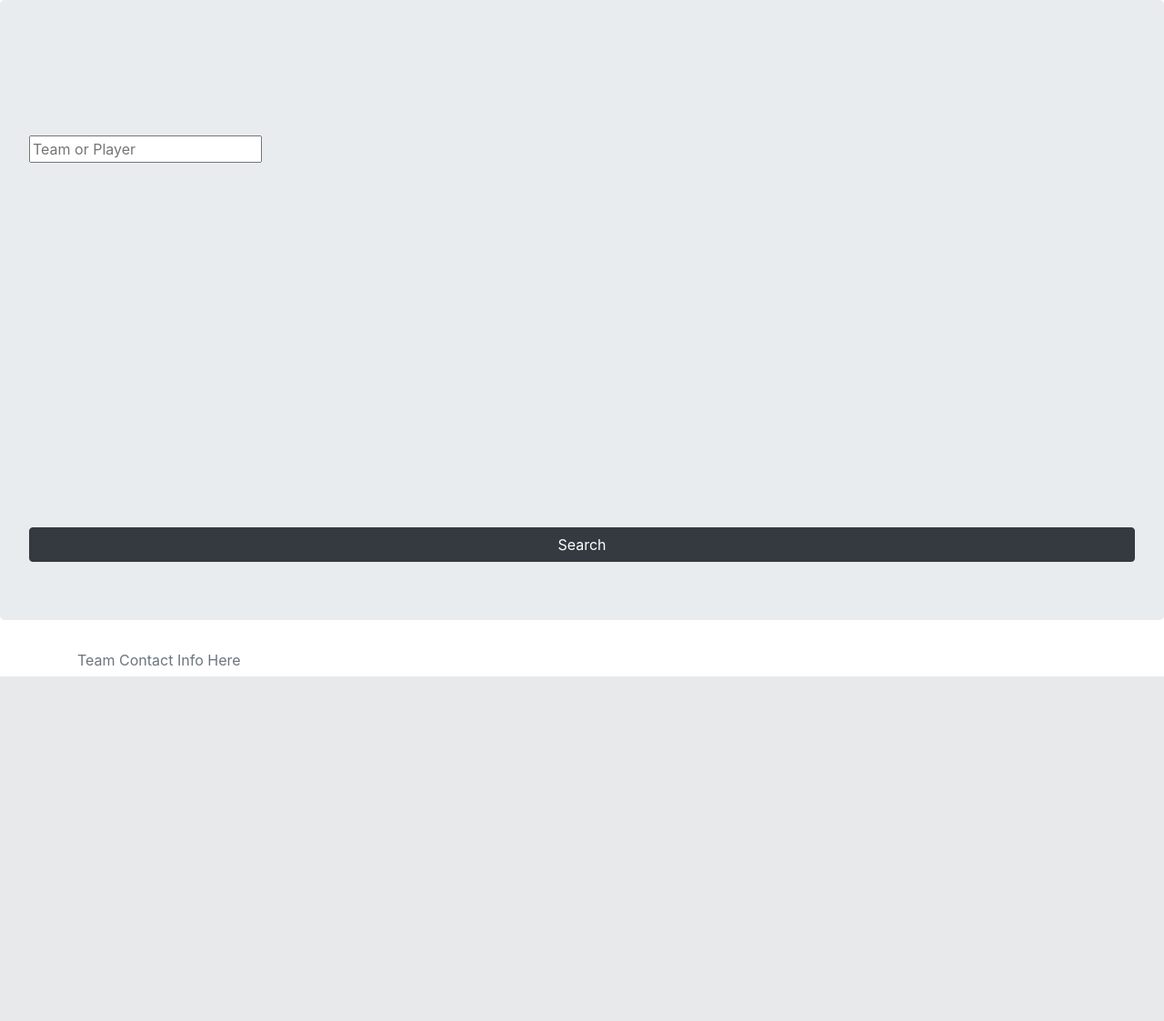
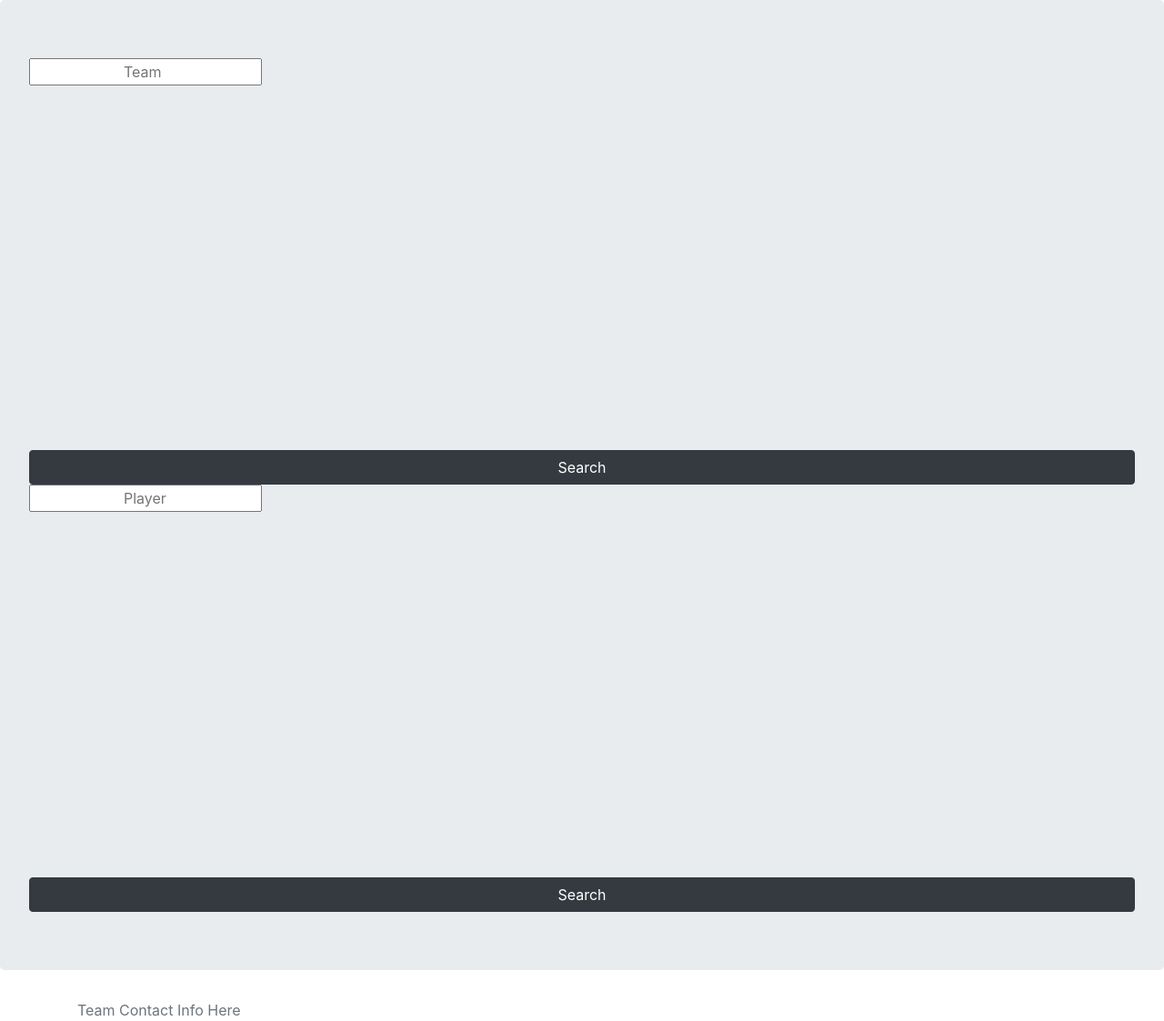
Before and after one commit to JashVaidya/Sports-Manager, a PHP site: page / in a window 1280 px wide. Shown: the part 56-1179 px from the top of the page at 91% size. Before the commit the page ends 800 px from the top, so only its background shows below. Run offline with PHP 8.4, Linux system fonts and the light colour scheme.

Commit message:
separate fields for team and player

```diff
--- a/PHP/index.php
+++ b/PHP/index.php
@@ -34,12 +34,28 @@
 </nav>
 
 <div id="homebg" class="jumbotron">
-    <div class="glass-search">
-      <form class="form-signin">
-        <input type="text" class="form-ui" style="margin-top:7%;left:11%;" placeholder="Team or Player" required="">
-        <button class="btn btn-md btn-dark btn-block form-btn" style="margin-top:33%;left:10.5%;" type="submit">Search</button>
-      </form>
-    </div>
+
+	<div class="container-forms">
+		<div class="glass-search team">
+		  <form class="form-signin">
+			<input id="team-input" type="text" class="form-ui" style="left:6%;text-indent:100px;"
+			placeholder="Team" required="">
+
+			<button class="btn btn-md btn-dark btn-block form-btn"
+			style="margin-top:33%;left:5.5%;" type="submit">Search</button>
+		  </form>
+		</div>
+
+		<div class="glass-search player">
+		  <form class="form-signin">
+			<input id="player-input" type="text" class="form-ui" style="left:6%;text-indent:100px;"
+			placeholder="Player" required="">
+
+			<button class="btn btn-md btn-dark btn-block form-btn"
+			style="margin-top:33%;left:5.5%;" type="submit">Search</button>
+		  </form>
+		</div>
+	</div>
 </div>
 
 <footer class="footer">
```
